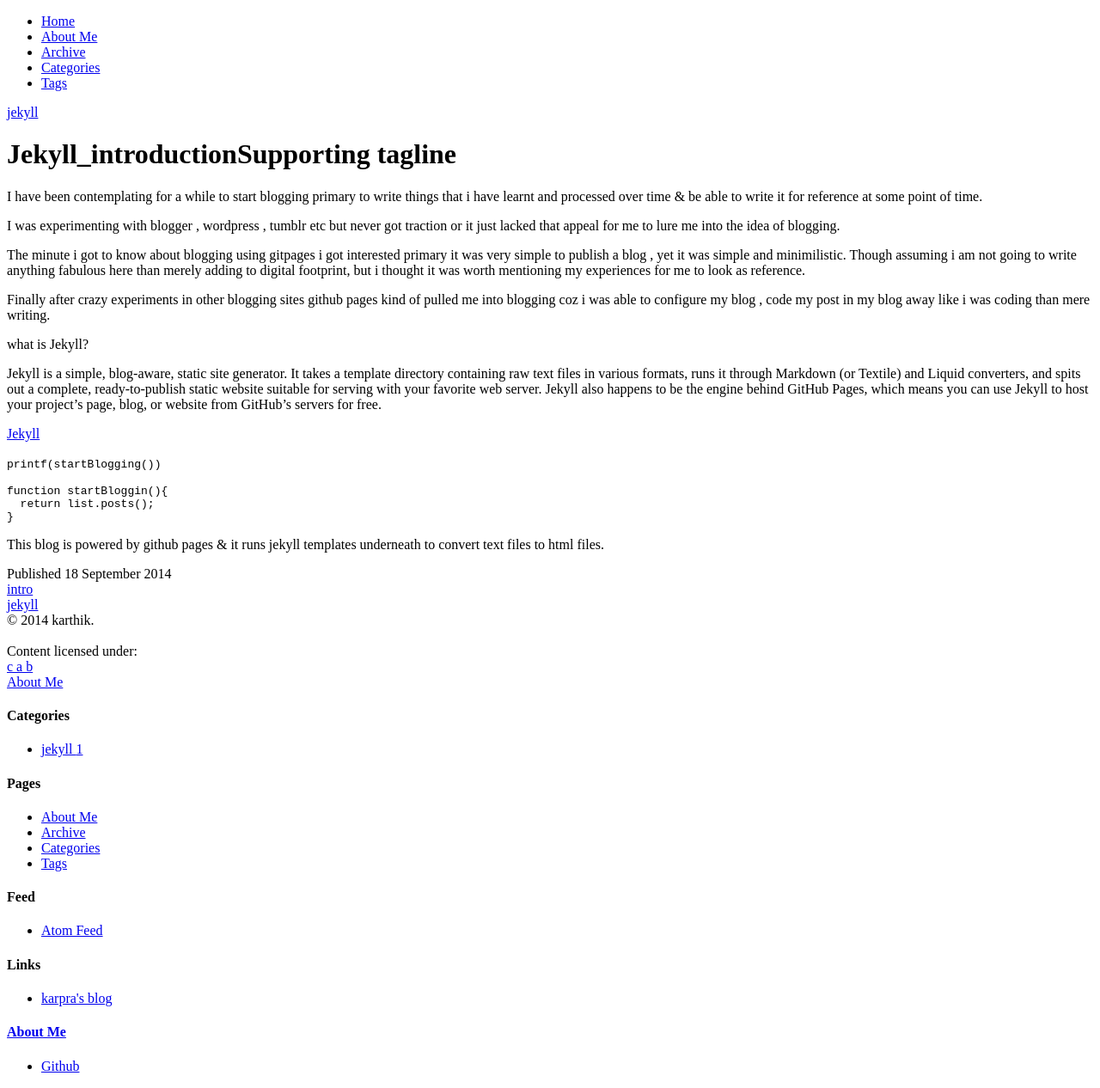
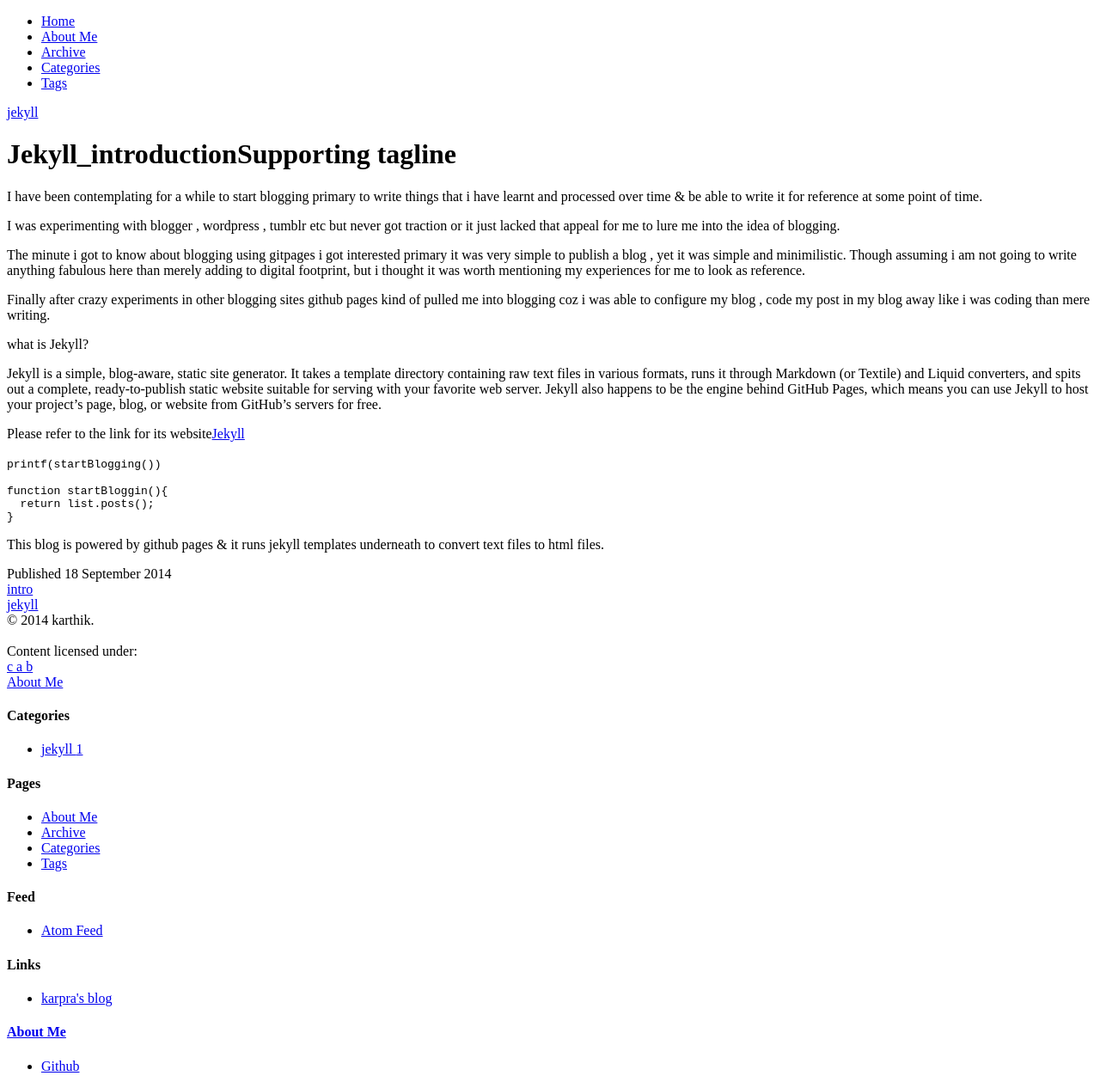
Before and after one commit to karpra/karpra.github.io, a Jekyll site: the page built from _posts/2014-9-18-jekyll_introduction.md, in a window 1280 px wide. Shown: the whole page at 86% size. Built offline with Jekyll 4.4.1, drawn with Linux system fonts in a browser that asks for light colours; nearby versions of some CDN libraries; library files that are not in the unit come from our copies.

Commit message:
Update 2014-9-18-jekyll_introduction.md

```diff
--- a/_posts/2014-9-18-jekyll_introduction.md
+++ b/_posts/2014-9-18-jekyll_introduction.md
@@ -22,7 +22,7 @@
 
 Jekyll is a simple, blog-aware, static site generator. It takes a template directory containing raw text files in various formats, runs it through Markdown (or Textile) and Liquid converters, and spits out a complete, ready-to-publish static website suitable for serving with your favorite web server. Jekyll also happens to be the engine behind GitHub Pages, which means you can use Jekyll to host your project’s page, blog, or website from GitHub’s servers for free.
 
-[Jekyll](http://jekyllrb.com/)
+Please refer to the link for its website[Jekyll](http://jekyllrb.com/)
 
 
 `printf(startBlogging())`
```
